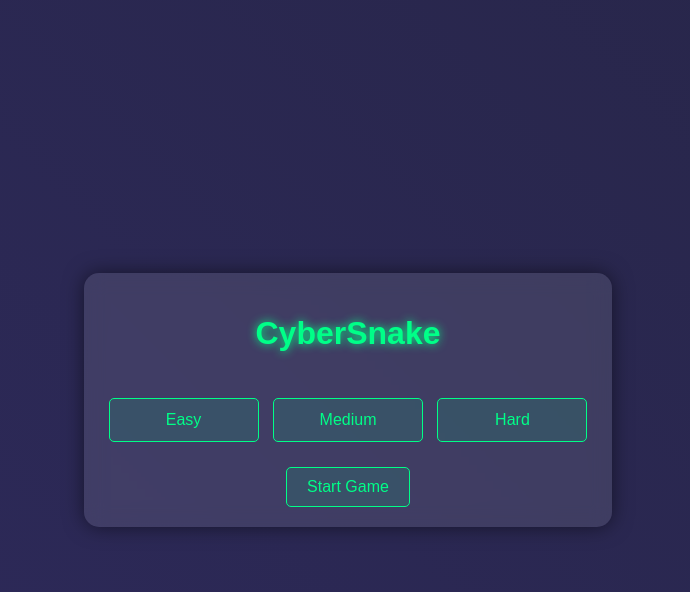
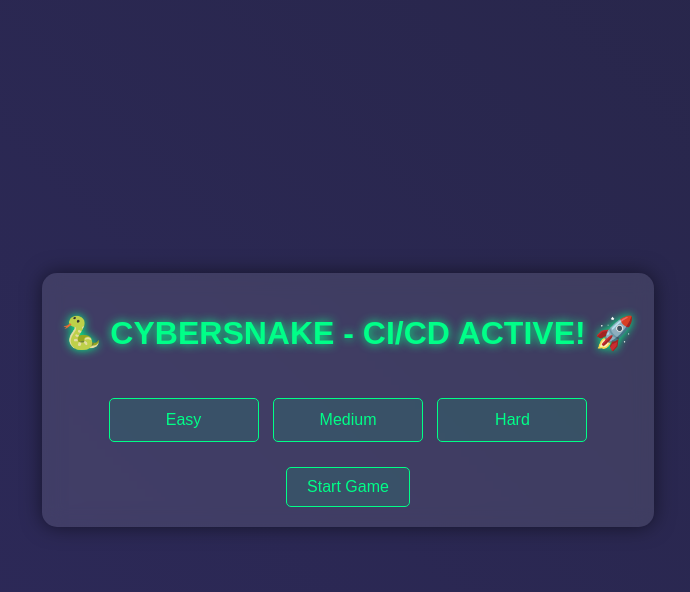
Before and after one commit to MokhtarLahjaily/-cybersnake-neon-game, a Flask app: page / in a window 1280 px wide. Shown: the top 592 px of the page, without its empty margins (292-982 px from the left). Run offline with Flask 3, Linux system fonts and the light colour scheme; some libraries are stand-ins or nearby versions.

Commit message:
test ci/cd

```diff
--- a/templates/index.html
+++ b/templates/index.html
@@ -144,7 +144,7 @@
 </head>
 <body>
     <div id="menu-container">
-        <h1 style="color: #00ff88; text-shadow: 0 0 10px #00ff88;">CyberSnake</h1>
+        <h1 style="color: #00ff88; text-shadow: 0 0 10px #00ff88;">🐍 CYBERSNAKE - CI/CD ACTIVE! 🚀</h1>
         <div id="difficulty-buttons">
             <button class="difficulty-button" data-level="easy">Easy</button>
             <button class="difficulty-button" data-level="medium">Medium</button>
```
